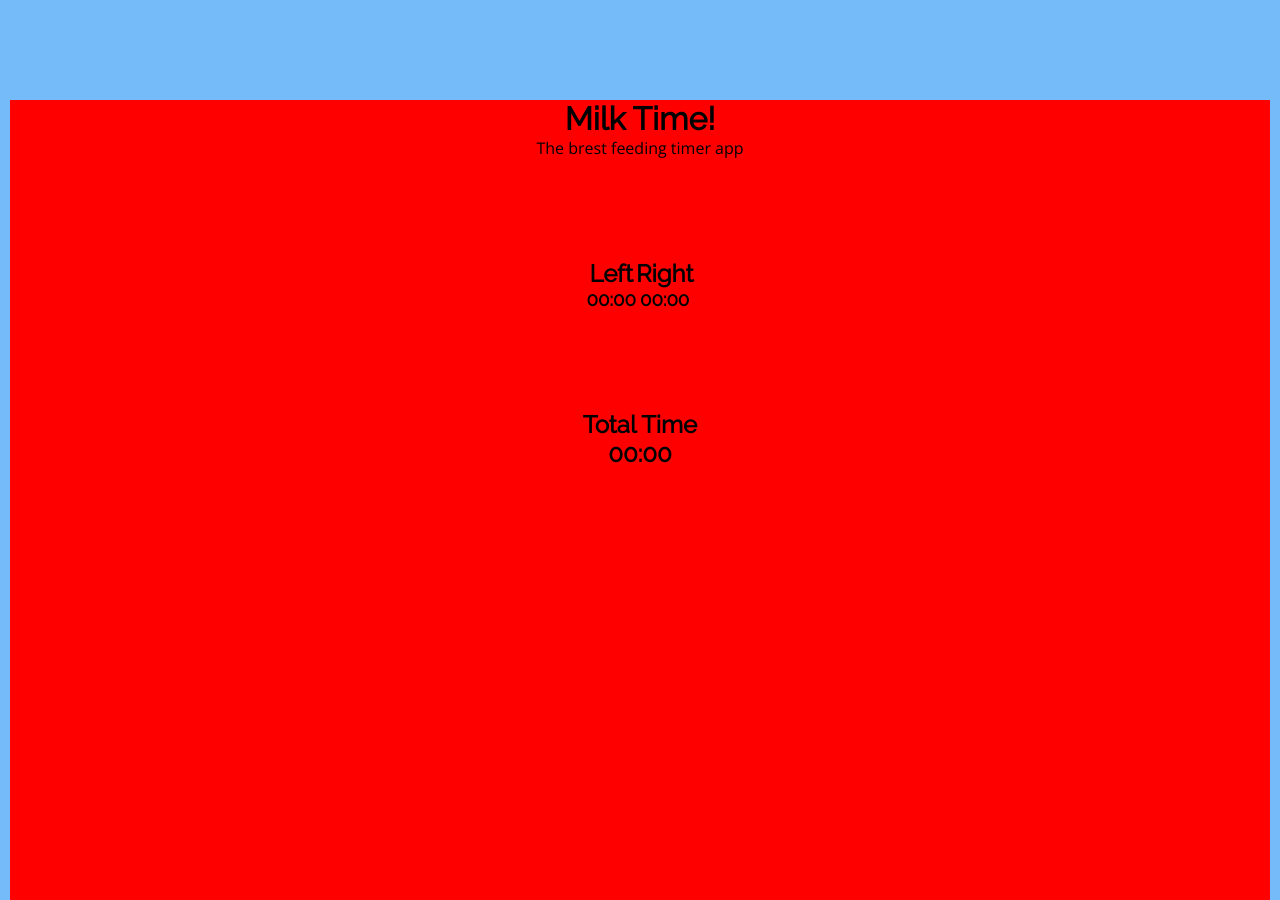
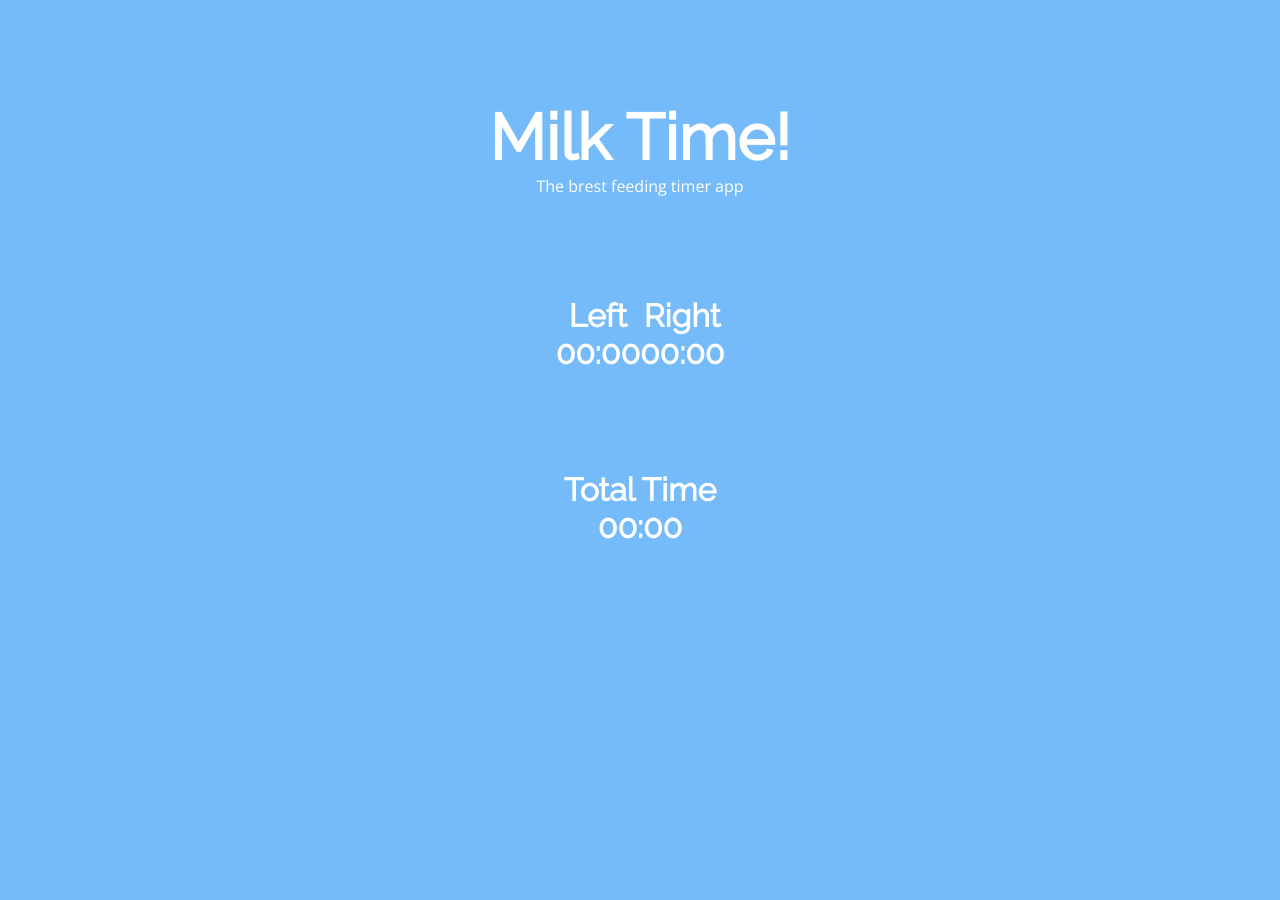
Before and after one commit to michellelclement/milk-time, a plain HTML site: page index.html in a window 1280 px wide. Drawn offline with nearby package versions, Linux system fonts and the light colour scheme.

Commit message:
Additional font size change

```diff
--- a/assets/css/style.css
+++ b/assets/css/style.css
@@ -7,14 +7,26 @@
 html {
     background-color: #75BBFA;
     font-family: 'Open Sans', sans-serif;
+    color: white;
 }
 
 h1, h2, h3, h4, h5, h6 {
     font-family: 'Raleway', sans-serif;
 }
 
+h1 {
+    font-size: 4rem;
+}
+
+h2 {
+    font-size: 2rem;
+}
+
+h3 {
+    font-size: 2rem;
+}
+
 .container {
-    background: red;
     height: 100vh;
     text-align: center;
     margin-left: 10px;
```
